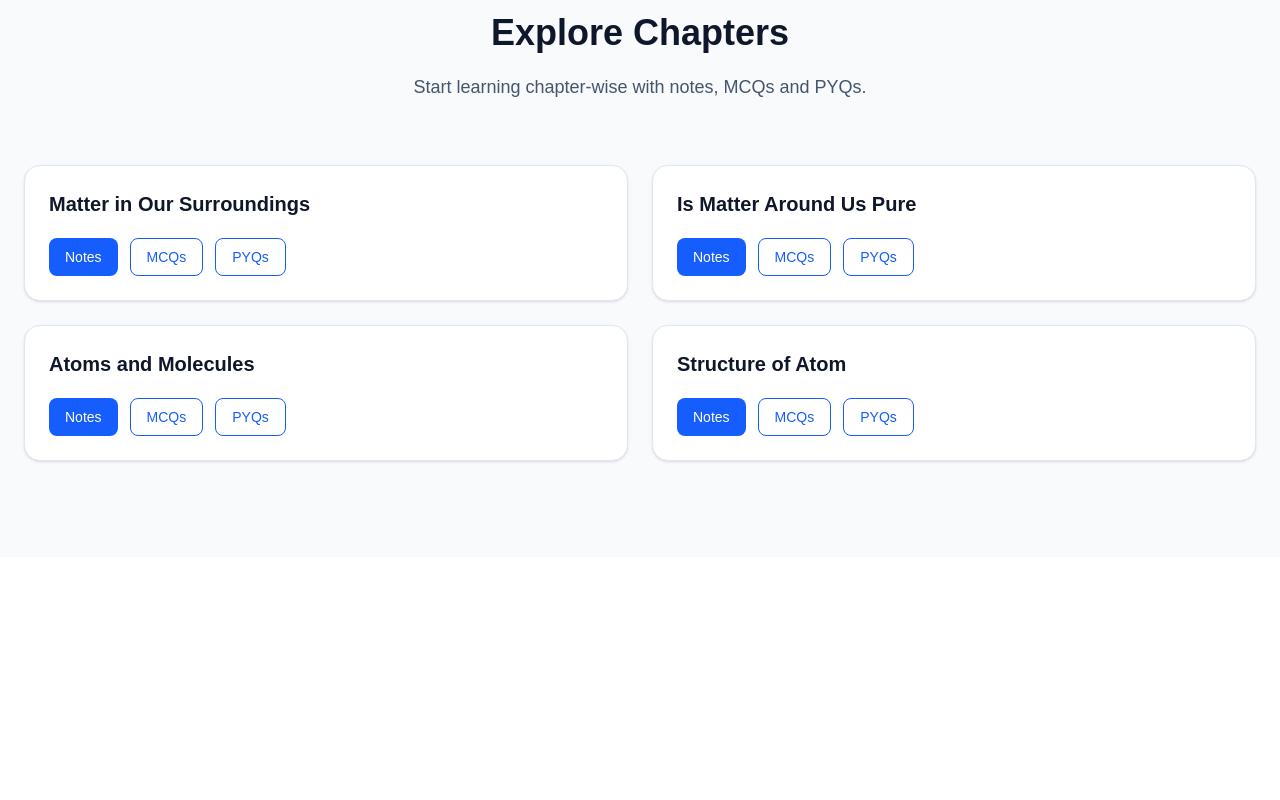
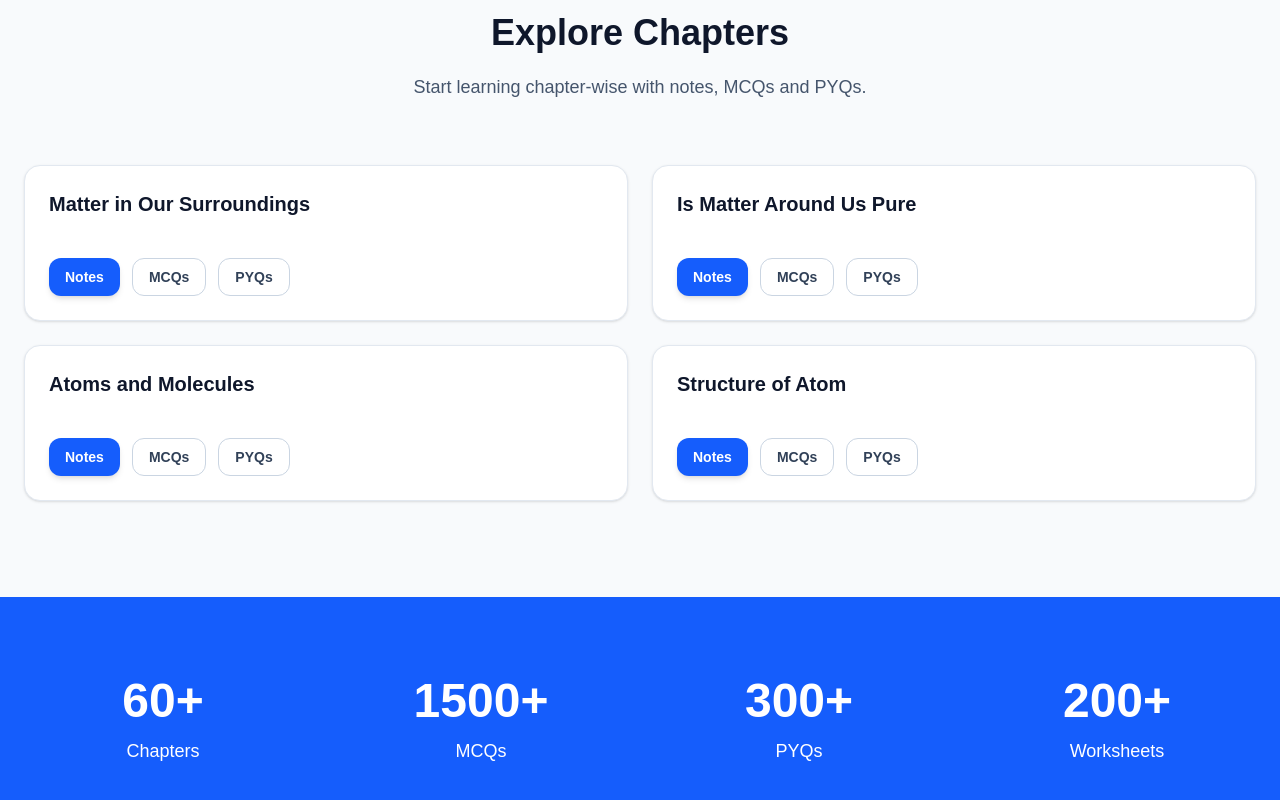
Before and after one commit to Avdesh9545/chemverse, a Next.js app: page / in a window 1280 px wide. Shown: the part 1706-2506 px from the top of the page. Before the commit the page ends 2263 px from the top, so only its background shows below. Built offline with nearby package versions, Linux system fonts and the light colour scheme.

Commit message:
feat: add notes preview section

```diff
--- a/app/page.tsx
+++ b/app/page.tsx
@@ -2,14 +2,15 @@ import Navbar from "@/components/layout/Navbar";
 import Hero from "@/components/home/Hero";
 import GradesSection from "@/components/home/GradesSection";
 import NotesSection from "@/components/notes/NotesSection";
-
+import StatsSection from "@/components/home/StatsSection";
 export default function Home() {
   return (
     <>
-      <Navbar />
-      <Hero />
-      <GradesSection />
-      <NotesSection />
+  <Navbar />
+  <Hero />
+  <GradesSection />
+  <NotesSection />
+  <StatsSection />
     </>
   );
 }
--- /dev/null
+++ b/components/home/StatsSection.tsx
@@ -0,0 +1,38 @@
+const stats = [
+  {
+    number: "60+",
+    label: "Chapters",
+  },
+  {
+    number: "1500+",
+    label: "MCQs",
+  },
+  {
+    number: "300+",
+    label: "PYQs",
+  },
+  {
+    number: "200+",
+    label: "Worksheets",
+  },
+];
+
+export default function StatsSection() {
+  return (
+    <section className="bg-blue-600 py-20 text-white">
+      <div className="mx-auto grid max-w-7xl grid-cols-2 gap-10 px-6 md:grid-cols-4">
+        {stats.map((stat) => (
+          <div key={stat.label} className="text-center">
+            <h2 className="text-5xl font-bold">
+              {stat.number}
+            </h2>
+
+            <p className="mt-3 text-lg">
+              {stat.label}
+            </p>
+          </div>
+        ))}
+      </div>
+    </section>
+  );
+}
--- a/components/notes/ChapterCard.tsx
+++ b/components/notes/ChapterCard.tsx
@@ -1,7 +1,7 @@
 type ChapterCardProps = {
   title: string;
 };
-
+import Button from "@/components/ui/Button";
 export default function ChapterCard({
   title,
 }: ChapterCardProps) {
@@ -12,17 +12,19 @@ export default function ChapterCard({
       </h3>
 
       <div className="mt-5 flex gap-3">
-        <button className="rounded-lg bg-blue-600 px-4 py-2 text-sm font-medium text-white hover:bg-blue-700">
-          Notes
-        </button>
+        <div className="mt-5 flex flex-wrap gap-3">
+  <Button size="sm">
+    Notes
+  </Button>
 
-        <button className="rounded-lg border border-blue-600 px-4 py-2 text-sm font-medium text-blue-600 hover:bg-blue-50">
-          MCQs
-        </button>
+  <Button size="sm" variant="secondary">
+    MCQs
+  </Button>
 
-        <button className="rounded-lg border border-blue-600 px-4 py-2 text-sm font-medium text-blue-600 hover:bg-blue-50">
-          PYQs
-        </button>
+  <Button size="sm" variant="secondary">
+    PYQs
+  </Button>
+</div>
       </div>
     </div>
   );
--- a/components/ui/Button.tsx
+++ b/components/ui/Button.tsx
@@ -1,14 +1,16 @@
 type ButtonProps = {
   children: React.ReactNode;
   variant?: "primary" | "secondary";
+  size?: "sm" | "md";
 };
 
 export default function Button({
   children,
   variant = "primary",
+  size = "md",
 }: ButtonProps) {
   const base =
-    "rounded-xl px-6 py-3 font-semibold transition-all duration-300";
+    "rounded-xl font-semibold transition-all duration-300";
 
   const variants = {
     primary:
@@ -17,8 +19,15 @@ export default function Button({
       "border border-slate-300 bg-white text-slate-700 hover:bg-slate-100",
   };
 
+  const sizes = {
+    sm: "px-4 py-2 text-sm",
+    md: "px-6 py-3",
+  };
+
   return (
-    <button className={`${base} ${variants[variant]}`}>
+    <button
+      className={`${base} ${variants[variant]} ${sizes[size]}`}
+    >
       {children}
     </button>
   );
```
